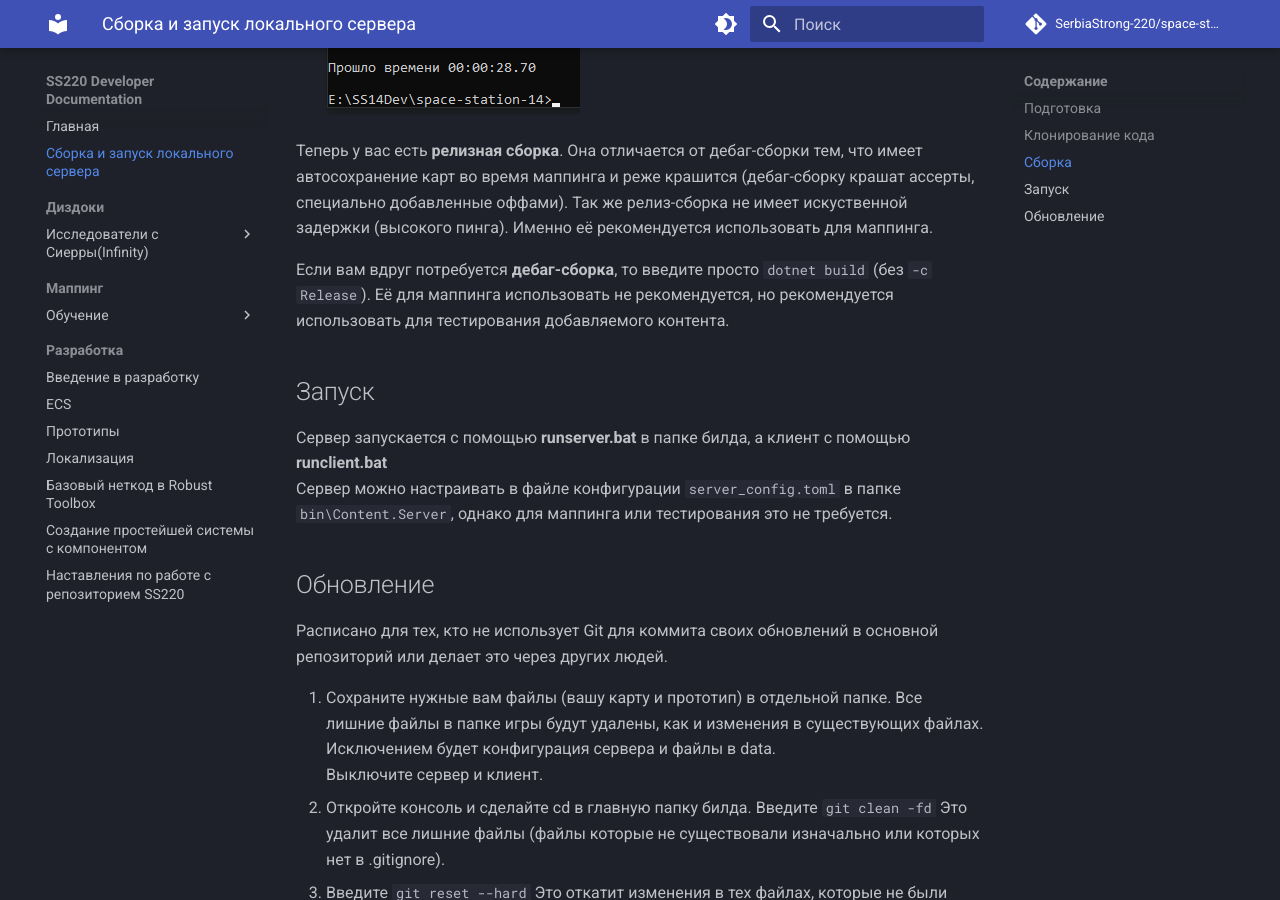
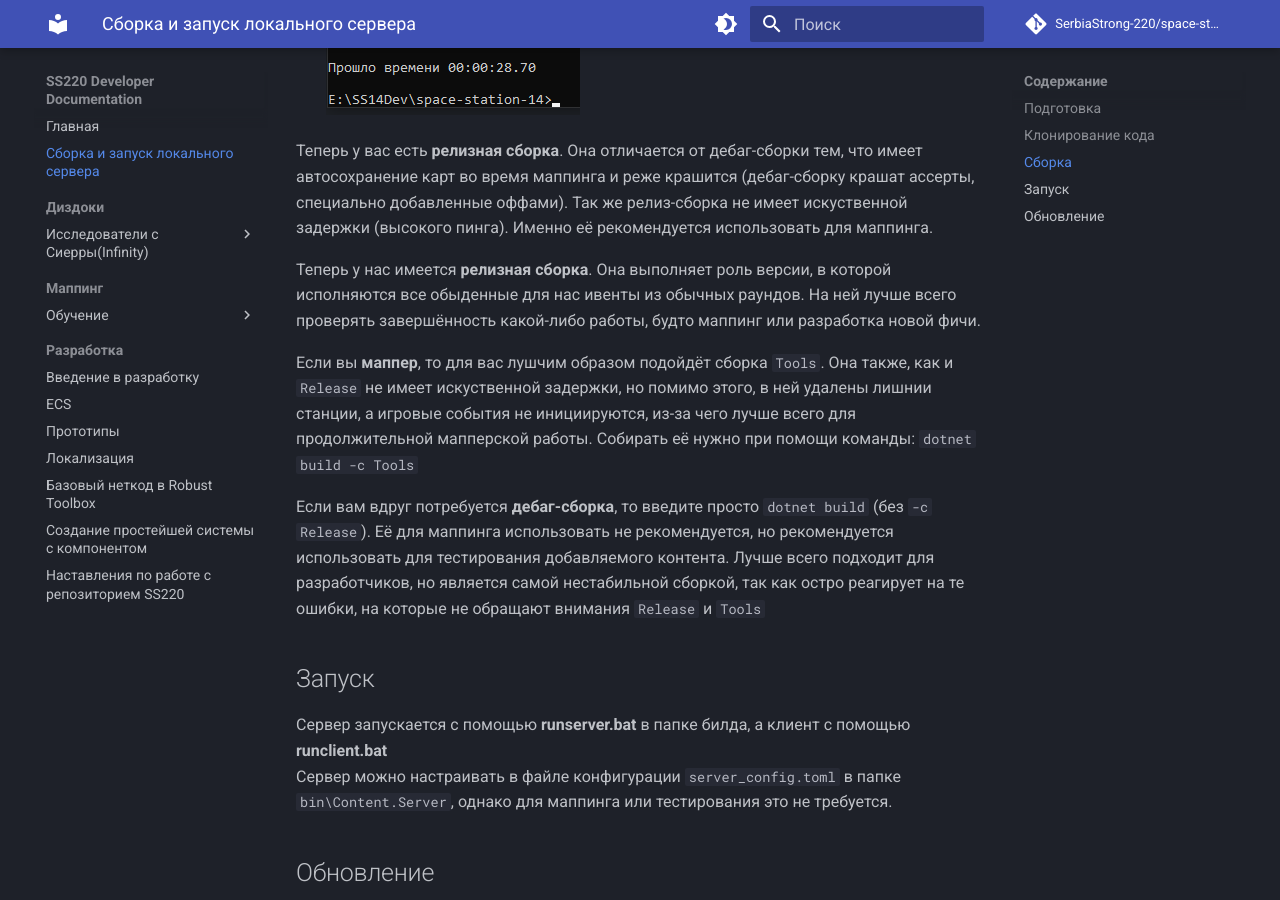
Before and after one commit to SerbiaStrong-220/ss220-docs, an MkDocs documentation site: the page built from docs/localhost.md, in a window 1280 px wide and 900 px high, scrolled down 1591 px. Built offline with MkDocs 1.6.1 and Material for MkDocs 9.7.7, drawn with Linux system fonts in a browser that asks for light colours; comment, search, counter and statistics services are not loaded.

Commit message:
buildDif

```diff
--- a/docs/localhost.md
+++ b/docs/localhost.md
@@ -36,7 +36,11 @@
 
 Теперь у вас есть **релизная сборка**. Она отличается от дебаг-сборки тем, что имеет автосохранение карт во время маппинга и реже крашится (дебаг-сборку крашат ассерты, специально добавленные оффами). Так же релиз-сборка не имеет искуственной задержки (высокого пинга). Именно её рекомендуется использовать для маппинга.
 
-Если вам вдруг потребуется **дебаг-сборка**, то введите просто `dotnet build` (без `-c Release`). Её для маппинга использовать не рекомендуется, но рекомендуется использовать для тестирования добавляемого контента.
+Теперь у нас имеется **релизная сборка**. Она выполняет роль версии, в которой исполняются все обыденные для нас ивенты из обычных раундов. На ней лучше всего проверять завершённость какой-либо работы, будто маппинг или разработка новой фичи.
+
+Если вы **маппер**, то для вас лушчим образом подойдёт сборка `Tools`. Она также, как и `Release` не имеет искуственной задержки, но помимо этого, в ней удалены лишнии станции, а игровые события не инициируются, из-за чего лучше всего для продолжительной мапперской работы. Собирать её нужно при помощи команды: `dotnet build -c Tools`
+
+Если вам вдруг потребуется **дебаг-сборка**, то введите просто `dotnet build` (без `-c Release`). Её для маппинга использовать не рекомендуется, но рекомендуется использовать для тестирования добавляемого контента. Лучше всего подходит для разработчиков, но является самой нестабильной сборкой, так как остро реагирует на те ошибки, на которые не обращают внимания `Release` и `Tools`
 
 ## Запуск
 Сервер запускается с помощью **runserver.bat** в папке билда, а клиент с помощью **runclient.bat**
```
